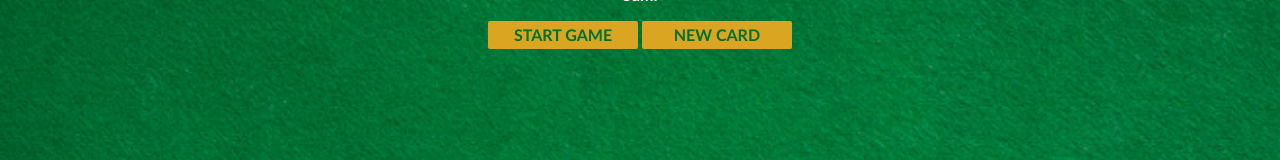
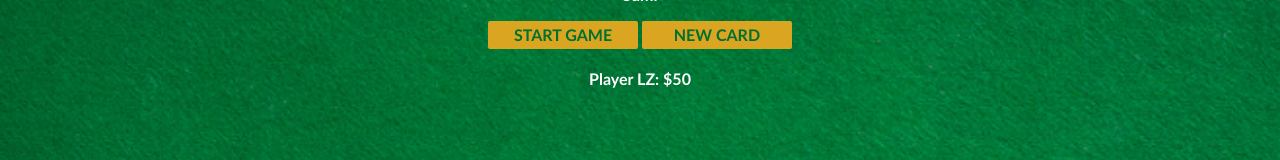
Before and after one commit to lzfun/js_blackjack, a website built with Vite: page index.html in a window 1280 px wide. Shown: the part 162-322 px from the top of the page. Built offline with nearby package versions, Linux system fonts and the light colour scheme.

Commit message:
Try out JS object

```diff
--- a/index.html
+++ b/index.html
@@ -14,6 +14,7 @@
     <p id="sum-el">Sum:</p>
     <button onclick="startGame()">START GAME</button>
     <button onclick="newCard()">NEW CARD</button>
+    <p id="player-el"></p>
     <script src="index.js"></script>
   </body>
 </html>
--- a/index.js
+++ b/index.js
@@ -1,11 +1,21 @@
+let player = {
+  name: 'LZ',
+  chips: 50,
+};
 let cards = [];
 let sum = 0;
 let hasBlackJack = false;
 let isAlive = false;
 let message = '';
+
 let messageEl = document.getElementById('message-el');
 let sumEl = document.getElementById('sum-el');
 let cardsEl = document.getElementById('cards-el');
+let playerEl = document.getElementById('player-el');
+
+// TODO: 1. allow user to enter their starting chip
+// 2. make chip change as the player win or lose
+playerEl.textContent = 'Player ' + player.name + ': $' + player.chips;
 
 // Alternative way to get element from the DOM
 // CSS selector: id - #, class - .
```
